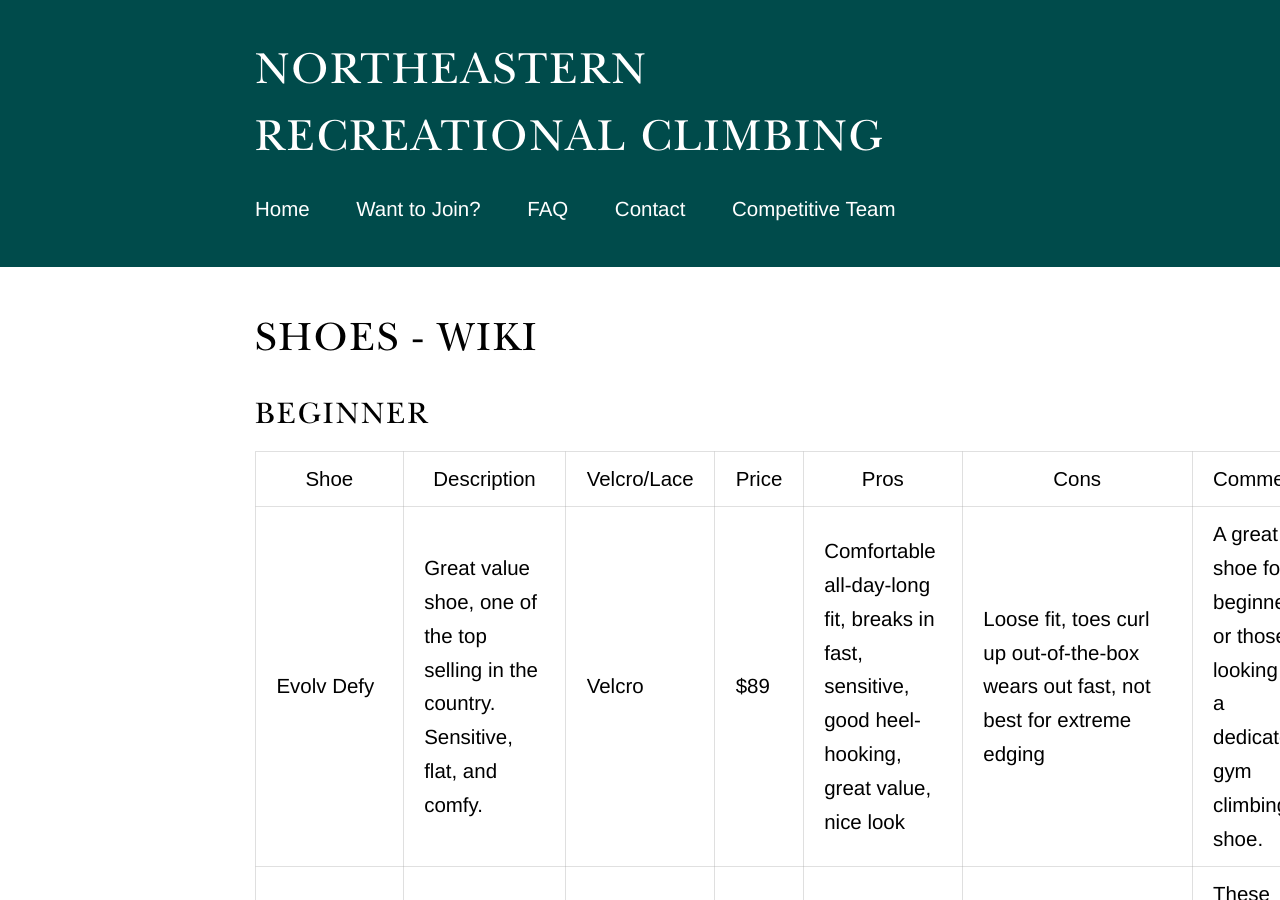
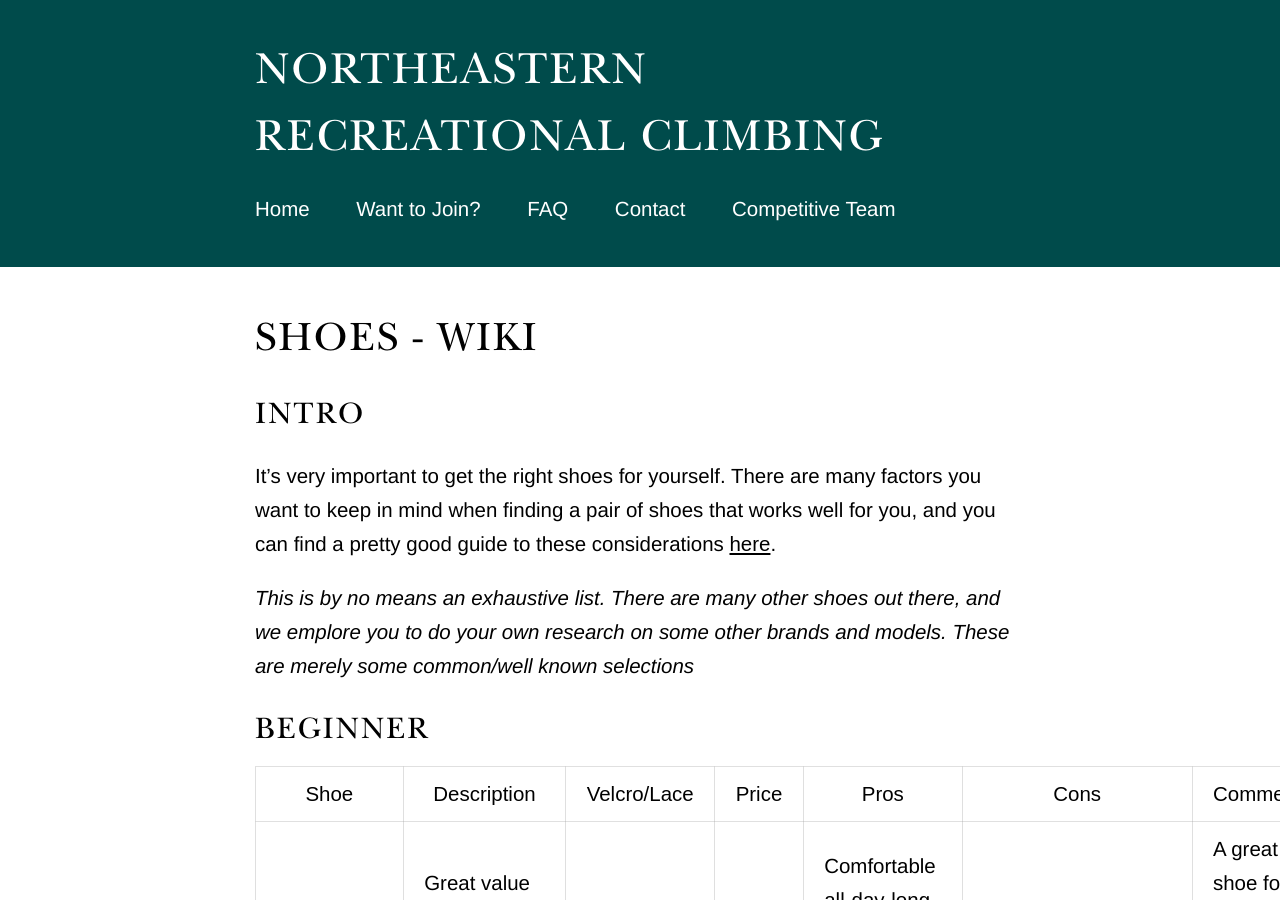
Before and after one commit to NortheasternClimbing/northeasternclimbing.github.io, a Jekyll site: the page built from nrc/wiki/shoes.md, in a window 1280 px wide and 900 px high. Built offline with Jekyll 4.4.1, drawn with Linux system fonts in a browser that asks for light colours; some of the changed text lies outside the part shown.

Commit message:
Added an intro section

```diff
--- a/nrc/wiki/shoes.md
+++ b/nrc/wiki/shoes.md
@@ -2,6 +2,11 @@
 title: Shoes - Wiki
 layout: nrc
 ---
+## Intro
+
+It's very important to get the right shoes for yourself. There are many factors you want to keep in mind when finding a pair of shoes that works well for you, and you can find a pretty good guide to these considerations [here](https://www.reddit.com/r/climbing/wiki/shoes).
+
+*This is by no means an exhaustive list. There are many other shoes out there, and we emplore you to do your own research on some other brands and models. These are merely some common/well known selections*
 
 ## Beginner
 
```
Also changed, not shown: other parts of nrc/wiki/shoes.md (+0 -2 lines).
